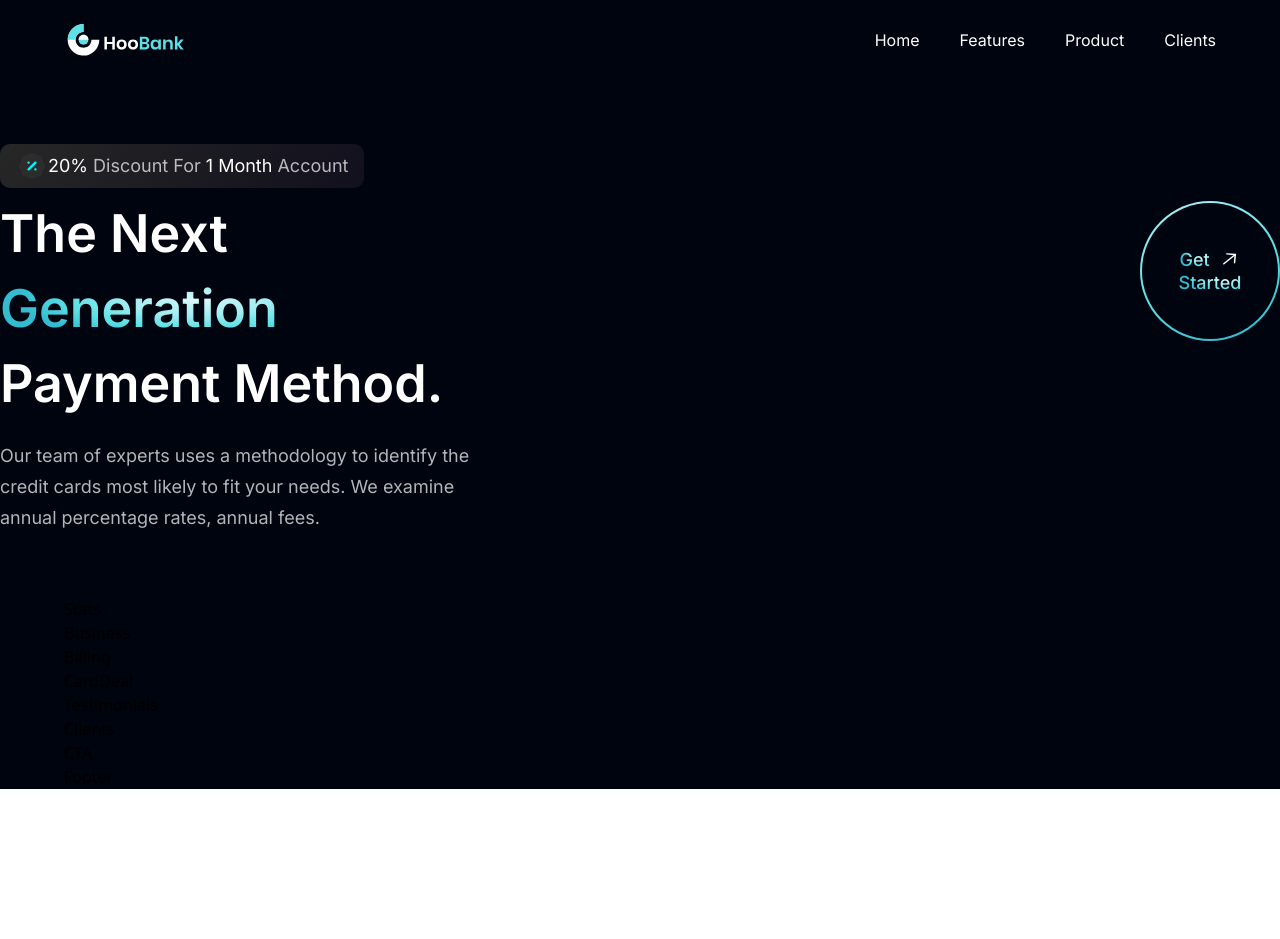
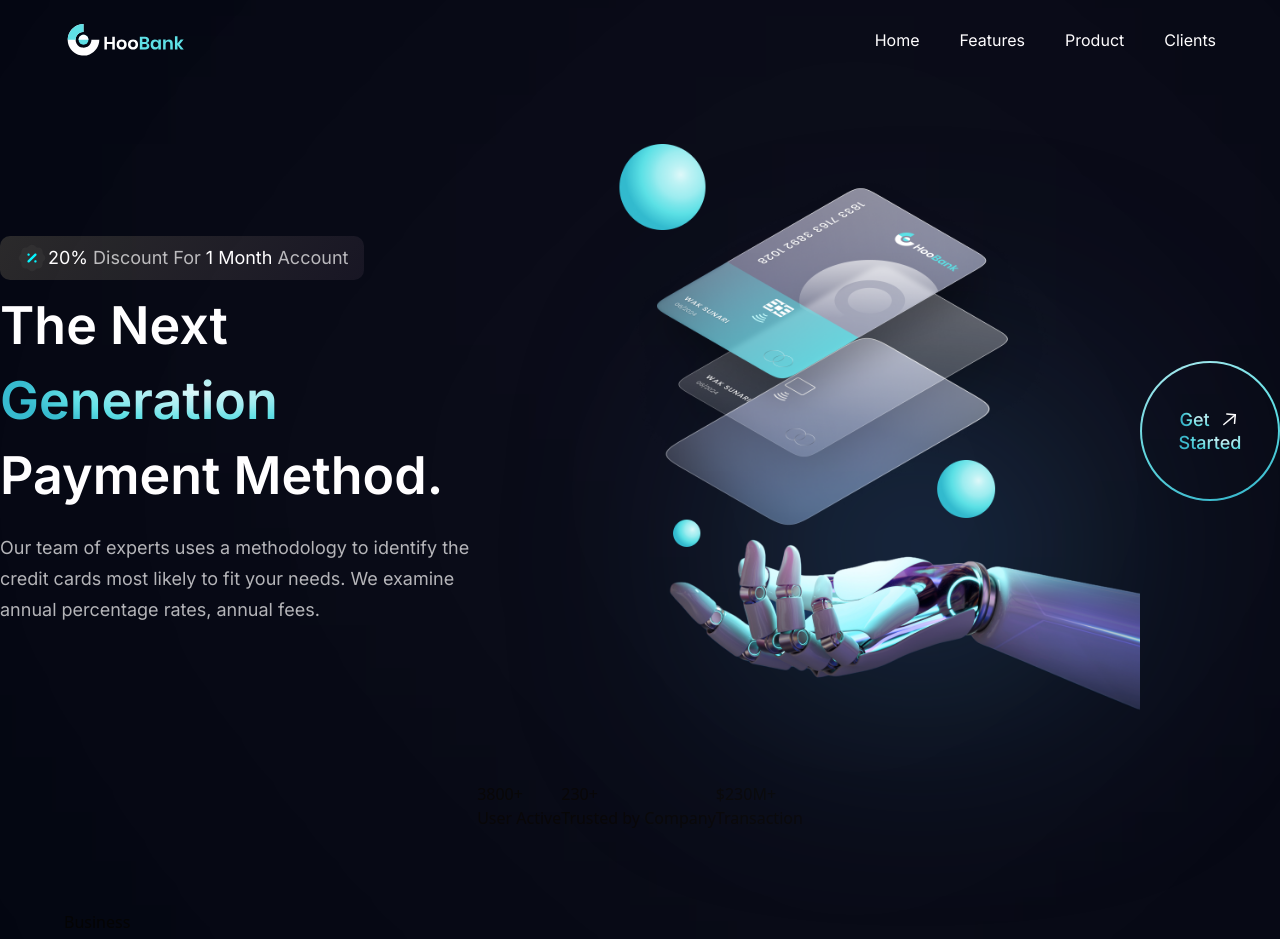
Before and after one commit to haroldjeshua/fintech-web, a React (Vite) app: page / in a window 1280 px wide. Shown: the top 939 px of the page. Before the commit the page ends 800 px from the top, so only its background shows below. Built offline with nearby package versions, Linux system fonts and the light colour scheme.

Commit message:
finish hero section components + stats init

```diff
--- a/src/components/Hero.jsx
+++ b/src/components/Hero.jsx
@@ -24,7 +24,7 @@ const Hero = () => {
             The Next <br className="sm:block hidden" />{" "}
             <span className="text-gradient">Generation</span>{" "}
           </h1>
-          <div className={`ss:hidden ${styles.flexCenter}`}>
+          <div className="ss:flex hidden md:mr-4 mr-0">
             <GetStarted />
           </div>
         </div>
@@ -39,6 +39,24 @@ const Hero = () => {
           annual fees.
         </p>
       </div>
+
+      <div
+        className={`flex-1 flex ${styles.flexCenter} md:my-0 my-10 relative`}
+      >
+        <img
+          src={robot}
+          alt="billing"
+          className="w-[100%] h-[100%] relative z-[5]"
+        />
+
+        <div className="absolute z-[0] w-[40%] h-[35%] top-0 pink__gradient" />
+        <div className="absolute z-[1] w-[80%] h-[80%] rounded-full bottom-0 white__gradient" />
+        <div className="absolute z-[0] w-[50%] h-[50%] right-20 bottom-20 blue__gradient" />
+      </div>
+
+      <div className={`ss:hidden ${styles.flexCenter}`}>
+        <GetStarted />
+      </div>
     </section>
   );
 };
--- a/src/components/Stats.jsx
+++ b/src/components/Stats.jsx
@@ -1,7 +1,19 @@
-import React from "react";
+import { stats } from "../constants";
+import styles from "../styles";
 
 const Stats = () => {
-  return <div>Stats</div>;
+  return (
+    <section
+      className={`${styles.flexCenter} flex-row flex-wrap sm:mb-20 mb-6`}
+    >
+      {stats.map((stat) => (
+        <div key={stat.id} className="">
+          <h4>{stat.value}</h4>
+          <p>{stat.title}</p>
+        </div>
+      ))}
+    </section>
+  );
 };
 
 export default Stats;
```
